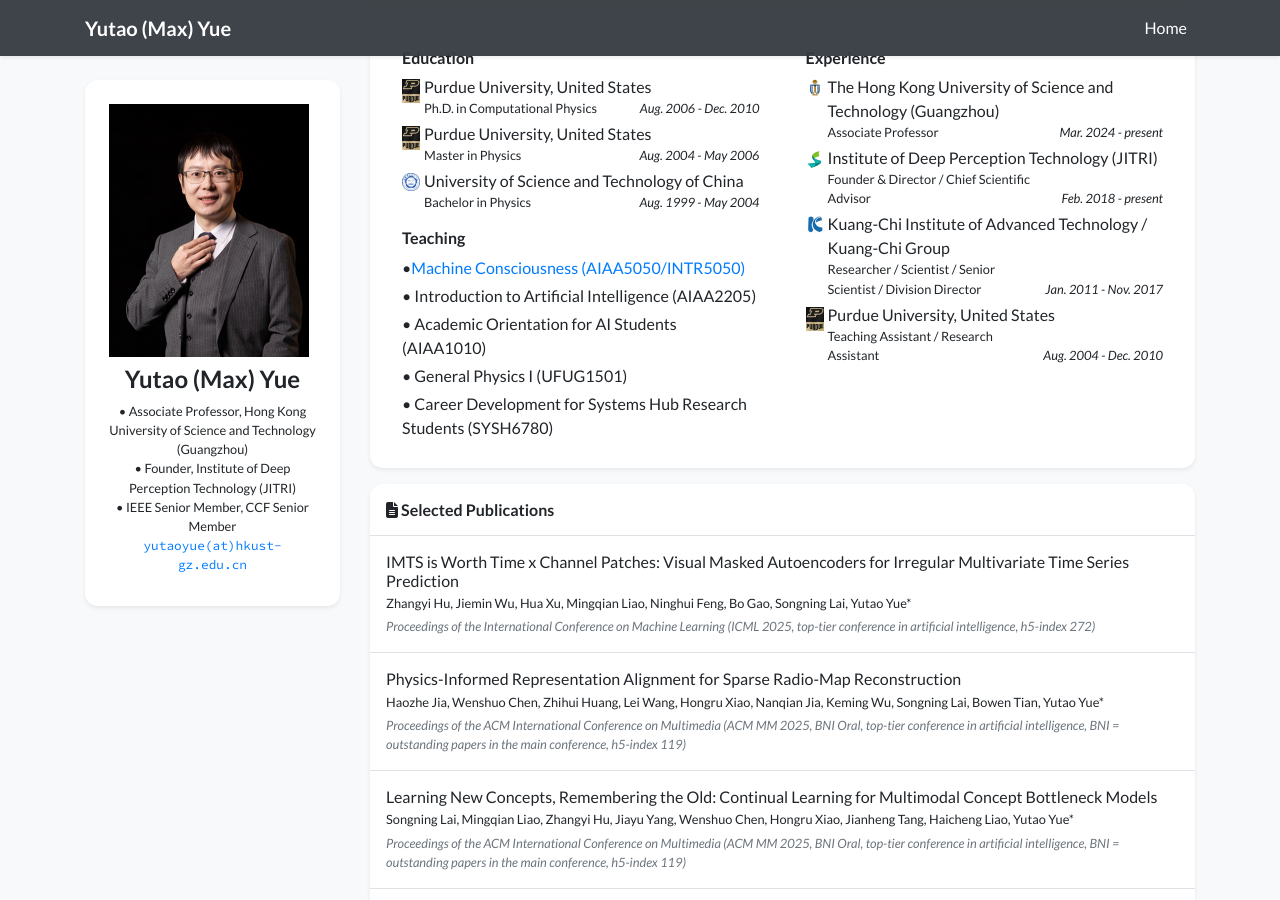
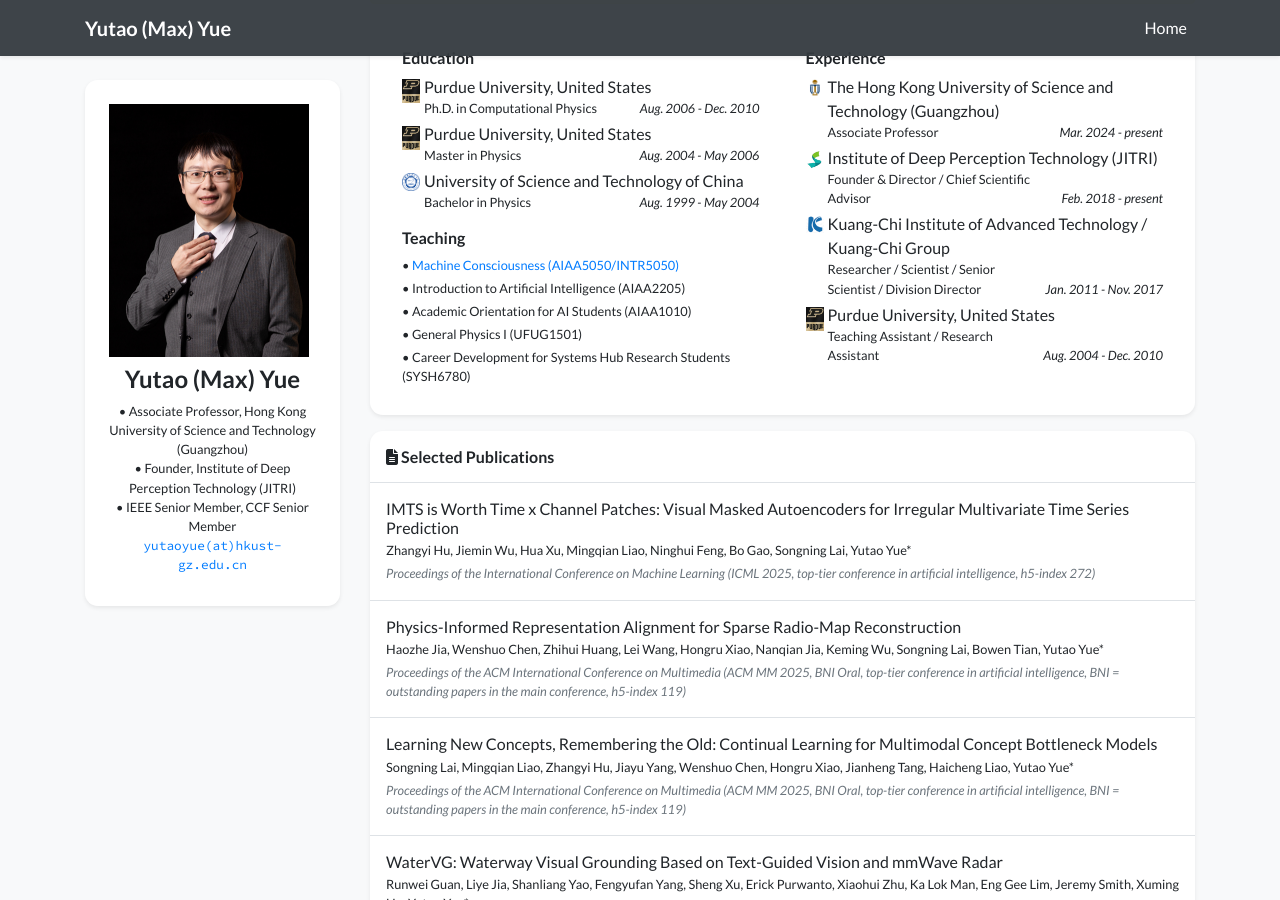
Before and after one commit to yutaoyue/yutaoyue.github.io, a Jekyll site: the page built from index.html, in a window 1280 px wide and 900 px high, scrolled down 600 px. Built offline with Jekyll 4.4.1, drawn with Linux system fonts in a browser that asks for light colours; nearby versions of some CDN libraries; a style sheet for code colours, icons or effects is not loaded.

Commit message:
Update experience_card.html

```diff
--- a/_includes/widgets/experience_card.html
+++ b/_includes/widgets/experience_card.html
@@ -26,27 +26,27 @@
                             <h6 class="mt-3">Teaching</h6>
                             <ul class="list-unstyled mb-1">
                                 <li class="mb-1">
-                                    <div class="media">
+                                    <div class="small">
                                         • <a href="https://github.com/MachineConsciousness/Machine-Consciousness-HKUSTGZ-AIAA5050-2024" target="_blank" class="text-decoration-none"> Machine Consciousness (AIAA5050/INTR5050)</a>
                                     </div>
                                 </li>
                                 <li class="mb-1">
-                                    <div class="media">
+                                    <div class="small">
                                         • Introduction to Artificial Intelligence (AIAA2205)
                                     </div>
                                 </li>
                                 <li class="mb-1">
-                                    <div class="media">
+                                    <div class="small">
                                         • Academic Orientation for AI Students (AIAA1010)
                                     </div>
                                 </li>
                                 <li class="mb-1">
-                                    <div class="media">
+                                    <div class="small">
                                         • General Physics I (UFUG1501)
                                     </div>
                                 </li>
                                 <li class="mb-1">
-                                    <div class="media">
+                                    <div class="small">
                                         • Career Development for Systems Hub Research Students (SYSH6780)
                                     </div>
                                 </li>
```
